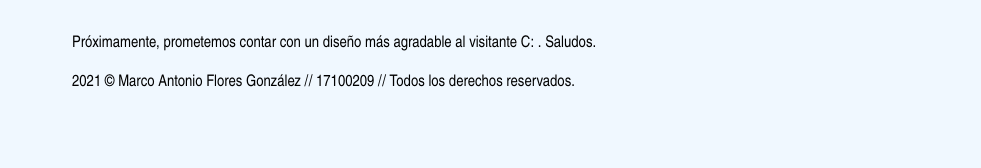
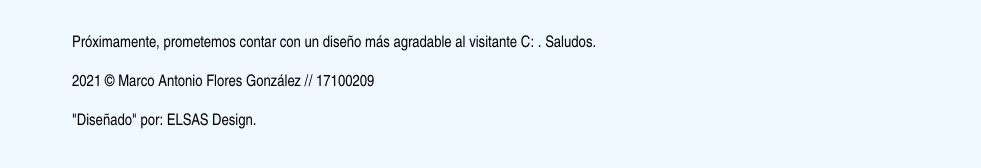
Before and after one commit to MarcoFloresGzz/sasfloresgzz, a plain HTML site: page index.html in a window 1280 px wide. Shown: the part 840-1008 px from the top of the page, without its empty margins (128-1109 px from the left). Before the commit the page ends 973 px from the top, so only its background shows below. Drawn offline with Linux system fonts and the light colour scheme.

Commit message:
Se añadieron creditos sobre diseño del sitio web

```diff
--- a/index.html
+++ b/index.html
@@ -48,7 +48,8 @@
     </section>
     <!--footer-->
     <footer class="footer">
-        <p>2021 &copy; Marco Antonio Flores González // 17100209 // Todos los derechos reservados.</p>
+        <p>2021 &copy; Marco Antonio Flores González // 17100209</p>
+        <p>"Diseñado" por: ELSAS Design.</p>
     </footer>
 </body>
 </html>
```
